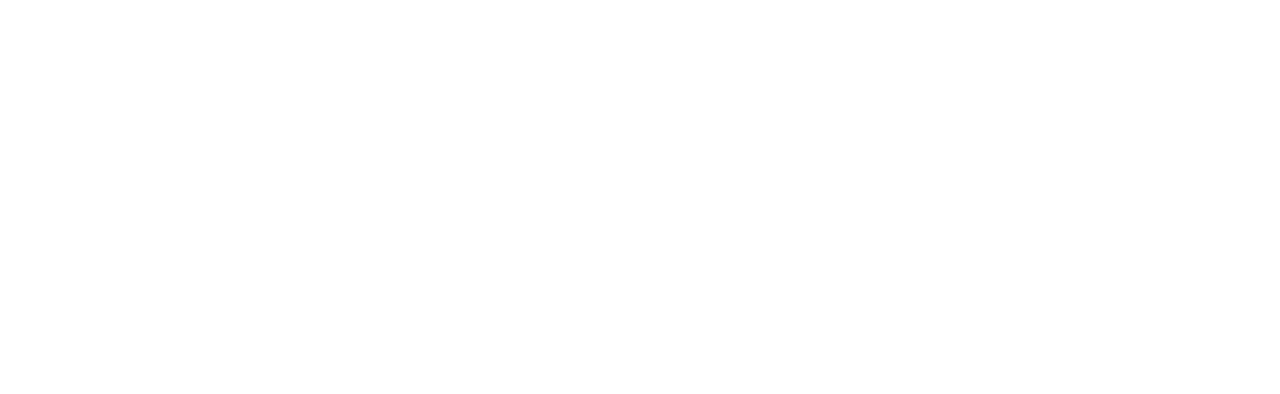
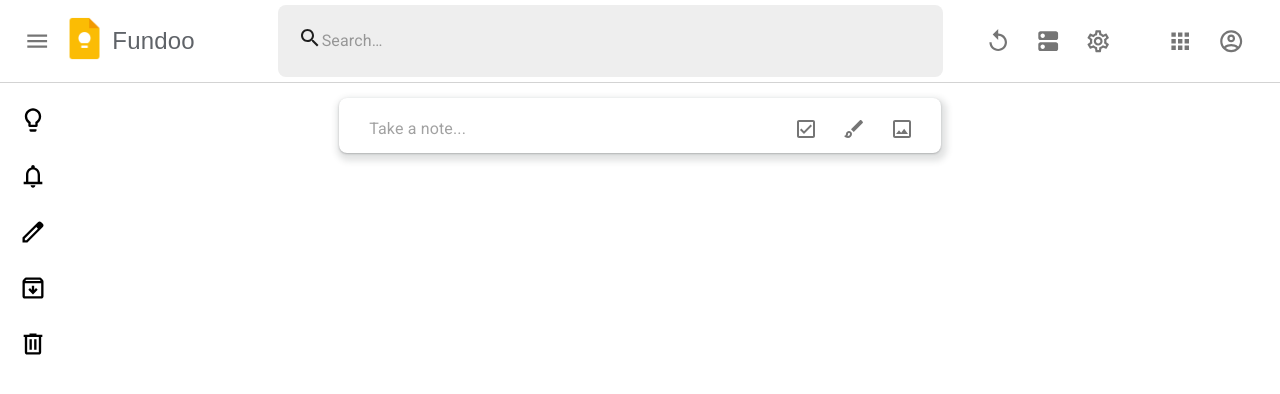
Before and after one commit to saurabhdagwar/fundooNotesUI, a React (Create React App) app: page /dashboard in a window 1280 px wide. Shown: the top 394 px of the page. Built offline with nearby package versions, Linux system fonts and the light colour scheme.

Commit message:
refactor: code by giving proper select styles for button

```diff
--- a/public/index.html
+++ b/public/index.html
@@ -26,7 +26,7 @@
       work correctly both with client-side routing and a non-root public URL.
       Learn how to configure a non-root public URL by running `npm run build`.
     -->
-    <title>React App</title>
+    <title>Fundoo</title>
   </head>
   <body>
     <noscript>You need to enable JavaScript to run this app.</noscript>
--- a/src/App.js
+++ b/src/App.js
@@ -19,7 +19,7 @@ function App() {
             <Route path="/login" component={SignIn} exact />
             <Route path="/forgotPassword" component={ForgotPass} exact />
             <Route path="/resetpassword/:token" component={ResetPass} exact />
-            <Route path="/dashboard/:userId" component={Dashboard} exact />
+            <Route path="/dashboard" component={Dashboard} exact />
           </Switch>
 
         </BrowserRouter>
--- a/src/components/addNotes/addNotes.css
+++ b/src/components/addNotes/addNotes.css
@@ -1,9 +1,10 @@
 .addNotesMain {
-  width: 60%;
+    /* margin-top: 20px; */
+  width: 50%;
   display: flex;
   flex-direction: column;
   box-shadow: 0 1px 2px 0 rgba(60, 64, 67, 0.302),
-  0 2px 6px 2px rgba(60, 64, 67, 0.149);
+  2px 4px 6px 4px rgba(60, 64, 67, 0.149);
   border-radius: 8px;
 }
 
@@ -17,6 +18,11 @@
     display: flex;
     align-items: center;
     padding: 7px 15px 7px 15px;
+}
+.simpleNoteShow{
+    display: flex;
+    flex-direction: row;
+    justify-content: space-between;
 }
 .addNoteOptions{
     display: flex;
--- a/src/components/addNotes/addNotes.jsx
+++ b/src/components/addNotes/addNotes.jsx
@@ -1,8 +1,11 @@
 import React from "react";
 import InputBase from "@material-ui/core/InputBase";
 import { makeStyles } from "@material-ui/core/styles";
+// import ClickAwayListener from '@material-ui/core/ClickAwayListener';
+import CheckBoxOutlinedIcon from "@material-ui/icons/CheckBoxOutlined";
+import BrushOutlinedIcon from '@material-ui/icons/BrushOutlined';
 import IconButton from "@material-ui/core/IconButton";
-import AddAlertIcon from '@material-ui/icons/AddAlertOutlined';
+import AddAlertIcon from "@material-ui/icons/AddAlertOutlined";
 import PersonAddIcon from "@material-ui/icons/PersonAddOutlined";
 import ColorLensOutlinedIcon from "@material-ui/icons/ColorLensOutlined";
 import ImageOutlinedIcon from "@material-ui/icons/ImageOutlined";
@@ -18,9 +21,7 @@ const useStyles = makeStyles(() => ({
   noteInput: {
     padding: "10px 15px",
   },
-  input: {
-
-  }
+  input: {},
 }));
 
 function TitleNote() {
@@ -47,14 +48,27 @@ export default function AddNote() {
   return (
     <div className="addNotesMain">
       <div className="notesField" onClick={clickedNote}>
-        <div className="addNoteField" style={{ display: showTitle ? "block" : "none" }}>
+        <div
+          className="addNoteField"
+          style={{ display: showTitle ? "block" : "none" }}
+        >
           <TitleNote />
         </div>
-        <div className="addNoteField" className="noteInput" >
-          <InputBase className={classes.input} placeholder="Take a note..." />
+        <div class="simpleNoteShow">
+          <div className="addNoteField" className="noteInput">
+            <InputBase className={classes.input} placeholder="Take a note..." />
+          </div>
+          <div style={{ display: showTitle ? "none" : "block" }}>
+            <IconButton><CheckBoxOutlinedIcon /></IconButton>
+            <IconButton><BrushOutlinedIcon /> </IconButton>
+            <IconButton> <ImageOutlinedIcon /> </IconButton>
+          </div>
         </div>
       </div>
-      <div className="addNoteField" style={{ display: showTitle ? "block" : "none" }}>
+      <div
+        className="addNoteField"
+        style={{ display: showTitle ? "block" : "none" }}
+      >
         <div className="addNoteOptions">
           <div className="optionButton">
             <IconButton aria-label="open drawer">
--- a/src/components/dashbord/dashboard.css
+++ b/src/components/dashbord/dashboard.css
@@ -1,28 +1,31 @@
 .root {
   display: flex;
 }
-.drawerList {
-  margin-top: 60px;
-  border: none;
+.lastContent {
+  display: flex;
+  align-items: flex-start;
+}
+.drawerButton {
+  margin: 8px 0 8px 0;
 }
 .drawerButton:hover {
   background-color: rgb(236, 236, 236);
-  border-top-right-radius: 50px;
-  border-bottom-right-radius: 50px;
+  border-top-right-radius: 70px;
+  border-bottom-right-radius: 70px;
 }
-
 .topBar {
   display: flex;
   justify-content: space-between;
 }
-.leftOptions{
+
+.leftOptions {
   width: 75%;
   /* border: black solid; */
   display: flex;
   justify-self: start;
   justify-content: space-between;
 }
-.rightOptions{
+.rightOptions {
   width: 23%;
   /* border: black solid; */
   display: flex;
@@ -54,7 +57,7 @@
   background-color: rgb(238, 238, 238);
   border-radius: 8px;
 }
-.searchedButton{
+.searchedButton {
   display: none;
 }
 .searchIcon {
@@ -68,20 +71,23 @@
   display: flex;
 }
 .mainContent {
-  padding: 8%;
+  top: 4vh;
+  padding: 3%;
+  min-height: 85vh;
+  /* box-sizing: border-box; */
+  /* position: relative; */
+  width: 100vw;
   background-color: white;
-  width: 100vw;
-  height: 100vh;
   display: flex;
   flex-direction: column;
   align-items: center;
 }
 
-@media only screen and (max-width: 800px){
-.search{
-  display: none;
+@media only screen and (max-width: 900px) {
+  .search {
+    display: none;
+  }
+  .searchedButton {
+    display: initial;
+  }
 }
-.searchedButton{
-  display: initial;
-}
-}
--- a/src/components/dashbord/dashboard.jsx
+++ b/src/components/dashbord/dashboard.jsx
@@ -10,6 +10,9 @@ import icon from "../assets/keepIcon.png";
 import CssBaseline from "@material-ui/core/CssBaseline";
 import IconButton from "@material-ui/core/IconButton";
 import MenuIcon from "@material-ui/icons/Menu";
+import Menu from "@material-ui/core/Menu";
+import Paper from '@material-ui/core/Paper';
+import MenuItem from "@material-ui/core/MenuItem";
 import SearchIcon from "@material-ui/icons/Search";
 import SettingsSharpIcon from "@material-ui/icons/SettingsOutlined";
 import DnsRoundedIcon from "@material-ui/icons/DnsRounded";
@@ -28,30 +31,41 @@ const useStyles = makeStyles((theme) => ({
     backgroundColor: "white",
     zIndex: theme.zIndex.drawer + 1,
     borderBottom: "lightgray solid 1px",
-    width: "100%",
     boxShadow: "none",
   },
   hide: {
     display: "none",
   },
+  iconLogo:{
+    width: "1.1em",
+    height: "1.1em"
+  },
   drawer: {
-    whiteSpace: "nowrap",
+    paddingLeft: "3px",
+    top: "10vh",
+    whiteSpace: "pre",
   },
   drawerOpen: {
     width: "22%",
-    boxShadow: "",
-    borderRight: "#ffff",
+    borderRight: "none",
     transition: theme.transitions.create("width", {
       easing: theme.transitions.easing.sharp,
       duration: theme.transitions.duration.enteringScreen,
     }),
   },
   drawerClose: {
-    overflowX: 'hidden',
-    borderRight: "#ffff",
+    overflowX: "hidden",
+    borderRight: "none",
     [theme.breakpoints.up("sm")]: {
-      width: theme.spacing(9) ,
+      width: theme.spacing(7),
     },
+  },
+  drawerButton: {
+     borderRadius: "100px",
+  },
+
+  settingMenu: {
+    marginTop: theme.spacing(4),
   },
 }));
 
@@ -59,14 +73,30 @@ export default function Dashboard() {
   const classes = useStyles();
 
   const [open, setOpen] = React.useState(false);
+  const [anchorEl, setAnchorEl] = React.useState(null);
+  const [notes, setNotes] = React.useState(false);
+  const [reminders, setReminders] = React.useState(false);
+  const [editLabels, setEditLabels] = React.useState(false);
+  const [achive, setAchive] = React.useState(false);
+  const [trash, setTrash] = React.useState(false);
 
   const drawerOpen = () => {
     setOpen(true);
-  }
+    checkOpen = "open";
+  };
+
+  const settingHandleClick = (event) => {
+    setAnchorEl(event.currentTarget);
+  };
+
+  const settingHandleClose = () => {
+    setAnchorEl(null);
+  };
 
   const drawerClose = () => {
     setOpen(false);
-  }
+    checkOpen = "close";
+  };
 
   const drawerOpenClose = () => {
     if (checkOpen == "open") {
@@ -78,6 +108,46 @@ export default function Dashboard() {
     }
     console.log(checkOpen);
   };
+
+  const notesSelect = () => {
+    setNotes(true);
+    setReminders(false);
+    setEditLabels(false);
+    setAchive(false);
+    setTrash(false);
+  }
+
+  const reminderSelect = () => {
+    setNotes(false);
+    setReminders(true);
+    setEditLabels(false);
+    setAchive(false);
+    setTrash(false);
+  }
+
+  const editLabelSelect = () => {
+    setNotes(false);
+    setReminders(false);
+    setEditLabels(true);
+    setAchive(false);
+    setTrash(false);
+  }
+
+  const achiveSelect = () => {
+    setNotes(false);
+    setReminders(false);
+    setEditLabels(false);
+    setAchive(true);
+    setTrash(false);
+  }
+
+  const trashSelect = () => {
+    setNotes(false);
+    setReminders(false);
+    setEditLabels(false);
+    setAchive(false);
+    setTrash(true);
+  }
 
   return (
     <div className="root" className={classes.root}>
@@ -92,8 +162,8 @@ export default function Dashboard() {
           <span className="leftOptions">
             <div className="startOptions">
               <div className="menuButton">
-              <IconButton onClick={drawerOpenClose} edge="start">
-                <MenuIcon />
+                <IconButton  onClick={drawerOpenClose} edge="start">
+                  <MenuIcon className={classes.iconLogo}/>
                 </IconButton>
               </div>
               <div className="headerIcon">
@@ -110,6 +180,7 @@ export default function Dashboard() {
               </div>
               <InputBase
                 className="searchInput"
+                className={classes.iconButton}
                 placeholder="Search…"
                 classes={{
                   root: "inputRoot",
@@ -122,50 +193,65 @@ export default function Dashboard() {
           <span className="rightOptions">
             <div className="buttonContainer">
               <div className="searchedButton">
-              <IconButton aria-label="open drawer">
-              <SearchIcon />
+                <IconButton >
+                  <SearchIcon className={classes.iconLogo}/>
                 </IconButton>
               </div>
               <div className="button">
-              <IconButton aria-label="open drawer">
-                <ReplayOutlinedIcon />
+                <IconButton >
+                  <ReplayOutlinedIcon className={classes.iconLogo}/>
                 </IconButton>
               </div>
 
               <div className="button">
-              <IconButton aria-label="open drawer">
-                <DnsRoundedIcon />
+                <IconButton >
+                  <DnsRoundedIcon className={classes.iconLogo}/>
                 </IconButton>
               </div>
 
               <div className="button">
-              <IconButton aria-label="open drawer">
-                <SettingsSharpIcon />
+                <IconButton  onClick={settingHandleClick}>
+                  <SettingsSharpIcon className={classes.iconLogo}/>
                 </IconButton>
+                <Paper>
+                <Menu
+                  className={classes.settingMenu}
+                  anchorEl={anchorEl}
+                  open={Boolean(anchorEl)}
+                  onClose={settingHandleClose}
+                >
+                  <MenuItem onClick={settingHandleClose}>Setting</MenuItem>
+                  <MenuItem onClick={settingHandleClose}>Enable dark Theam</MenuItem>
+                  <MenuItem onClick={settingHandleClose}>Send Feedback</MenuItem>
+                  <MenuItem onClick={settingHandleClose}>Help</MenuItem>
+                  <MenuItem onClick={settingHandleClose}>App Downloads</MenuItem>
+                  <MenuItem onClick={settingHandleClose}>Keyboard shortcuts</MenuItem>
+                </Menu>
+                </Paper>
                  </div>
             </div>
             <div class="appsContainer">
               <div className="button">
-              <IconButton aria-label="open drawer">
-                <AppsRoundedIcon />
+                <IconButton className={classes.iconButton}>
+                  <AppsRoundedIcon className={classes.iconLogo}/>
                 </IconButton>
               </div>
               <div className="button">
-              <IconButton aria-label="open drawer">
-                <AccountCircleOutlinedIcon />
+                <IconButton className={classes.iconButton}>
+                  <AccountCircleOutlinedIcon className={classes.iconLogo}/>
                 </IconButton>
               </div>
             </div>
           </span>
         </Toolbar>
       </AppBar>
-
-      <Drawer onMouseOver={drawerOpen}
+       <Drawer
+        onMouseOver={drawerOpen}
         variant="permanent"
         color="transparent"
         className={classes.drawerMain}
         classes={{
-          paper: clsx(classes.drawer,{
+          paper: clsx(classes.drawer, {
             [classes.drawerOpen]: open,
             [classes.drawerClose]: !open,
           }),
@@ -173,13 +259,12 @@ export default function Dashboard() {
       >
         <div className="drawerList">
           <List>
-            <div className="drawerButton">
-              <ListItem button>
-                <ListItemIcon>
+            <div  className="drawerButton" onClick={notesSelect}>
+              <ListItem button className="drawerListButton" className={classes.drawerButton} style={{ backgroundColor: notes ? "#ffe0b2" : "transparent"}}>
+                <ListItemIcon >
                   <svg
-                    xmlns="http://www.w3.org/2000/svg"
-                    width="24"
-                    height="24"
+                    width="28"
+                    height="28"
                     viewBox="0 0 24 24"
                   >
                     <path d="M9 21c0 .55.45 1 1 1h4c.55 0 1-.45 1-1v-1H9v1zm3-19C8.14 2 5 5.14 5 9c0 2.38 1.19 4.47 3 5.74V17c0 .55.45 1 1 1h6c.55 0 1-.45 1-1v-2.26c1.81-1.27 3-3.36 3-5.74 0-3.86-3.14-7-7-7zm2.85 11.1l-.85.6V16h-4v-2.3l-.85-.6A4.997 4.997 0 0 1 7 9c0-2.76 2.24-5 5-5s5 2.24 5 5c0 1.63-.8 3.16-2.15 4.1z"></path>
@@ -189,13 +274,12 @@ export default function Dashboard() {
               </ListItem>
             </div>
 
-            <div className="drawerButton">
-              <ListItem button>
+            <div className="drawerButton" onClick={reminderSelect}>
+              <ListItem button className="drawerListButton" className={classes.drawerButton} style={{ backgroundColor: reminders ? "#ffe0b2" : "transparent"}}>
                 <ListItemIcon>
                   <svg
-                    xmlns="http://www.w3.org/2000/svg"
-                    width="24"
-                    height="24"
+                    width="28"
+                    height="28"
                     viewBox="0 0 24 24"
                   >
                     <path d="M18 17v-6c0-3.07-1.63-5.64-4.5-6.32V4c0-.83-.67-1.5-1.5-1.5s-1.5.67-1.5 1.5v.68C7.64 5.36 6 7.92 6 11v6H4v2h16v-2h-2zm-2 0H8v-6c0-2.48 1.51-4.5 4-4.5s4 2.02 4 4.5v6zm-4 5c1.1 0 2-.9 2-2h-4c0 1.1.9 2 2 2z"></path>
@@ -205,13 +289,12 @@ export default function Dashboard() {
               </ListItem>
             </div>
 
-            <div className="drawerButton">
-              <ListItem button>
+            <div className="drawerButton" onClick={editLabelSelect}>
+              <ListItem button className="drawerListButton" className={classes.drawerButton} style={{ backgroundColor: editLabels ? "#ffe0b2" : "transparent"}}>
                 <ListItemIcon>
                   <svg
-                    xmlns="http://www.w3.org/2000/svg"
-                    width="24"
-                    height="24"
+                    width="28"
+                    height="28"
                     viewBox="0 0 24 24"
                   >
                     <path d="M20.41 4.94l-1.35-1.35c-.78-.78-2.05-.78-2.83 0L13.4 6.41 3 16.82V21h4.18l10.46-10.46 2.77-2.77c.79-.78.79-2.05 0-2.83zm-14 14.12L5 19v-1.36l9.82-9.82 1.41 1.41-9.82 9.83z"></path>
@@ -221,13 +304,12 @@ export default function Dashboard() {
               </ListItem>
             </div>
 
-            <div className="drawerButton">
-              <ListItem button>
+            <div className="drawerButton" onClick={achiveSelect}>
+              <ListItem button className="drawerListButton" className={classes.drawerButton} style={{ backgroundColor: achive ? "#ffe0b2" : "transparent"}}>
                 <ListItemIcon>
                   <svg
-                    xmlns="http://www.w3.org/2000/svg"
-                    width="24"
-                    height="24"
+                    width="28"
+                    height="28"
                     viewBox="0 0 24 24"
                   >
                     <path d="M20.54 5.23l-1.39-1.68C18.88 3.21 18.47 3 18 3H6c-.47 0-.88.21-1.16.55L3.46 5.23C3.17 5.57 3 6.02 3 6.5V19c0 1.1.9 2 2 2h14c1.1 0 2-.9 2-2V6.5c0-.48-.17-.93-.46-1.27zM6.24 5h11.52l.83 1H5.42l.82-1zM5 19V8h14v11H5zm11-5.5l-4 4-4-4 1.41-1.41L11 13.67V10h2v3.67l1.59-1.59L16 13.5z"></path>
@@ -237,13 +319,12 @@ export default function Dashboard() {
               </ListItem>
             </div>
 
-            <div className="drawerButton">
-              <ListItem button>
+            <div className="drawerButton" onClick={trashSelect}>
+              <ListItem button className="drawerListButton" className={classes.drawerButton} style={{ backgroundColor: trash ? "#ffe0b2" : "transparent"}}>
                 <ListItemIcon>
                   <svg
-                    xmlns="http://www.w3.org/2000/svg"
-                    width="24"
-                    height="24"
+                    width="28"
+                    height="28"
                     viewBox="0 0 24 24"
                   >
                     <path d="M15 4V3H9v1H4v2h1v13c0 1.1.9 2 2 2h10c1.1 0 2-.9 2-2V6h1V4h-5zm2 15H7V6h10v13z"></path>
@@ -257,8 +338,11 @@ export default function Dashboard() {
         </div>
       </Drawer>
 
-      <main onMouseOver={drawerClose} className={classes.main} className="mainContent">
-        {" "}
+      <main
+        onMouseOver={drawerClose}
+        className={classes.main}
+        className="mainContent"
+      >
         <AddNotes />
       </main>
     </div>
--- a/src/components/signIn/signIn.jsx
+++ b/src/components/signIn/signIn.jsx
@@ -102,7 +102,7 @@ export default class signIn extends React.Component {
         let data = JSON.stringify(loginData.data);
         this.setState({snackType: "success", snackMessage: "Login successful", open: true, setOpen: true})
         localStorage.setItem("fundooStorage",data);
-        setTimeout(this.nextPath(`../dashboard/${loginData.data.userId}`),2000)
+        setTimeout(this.nextPath(`../dashboard`),2000)
         })
         .catch((loginData) => {
           let obj = JSON.stringify(loginData);
```
Also changed, not shown: src/components/exComp/exComp.jsx (added), 1 other file (tests, documents, lock files or other folders). Lines whose indentation alone changed are shown as unchanged.
